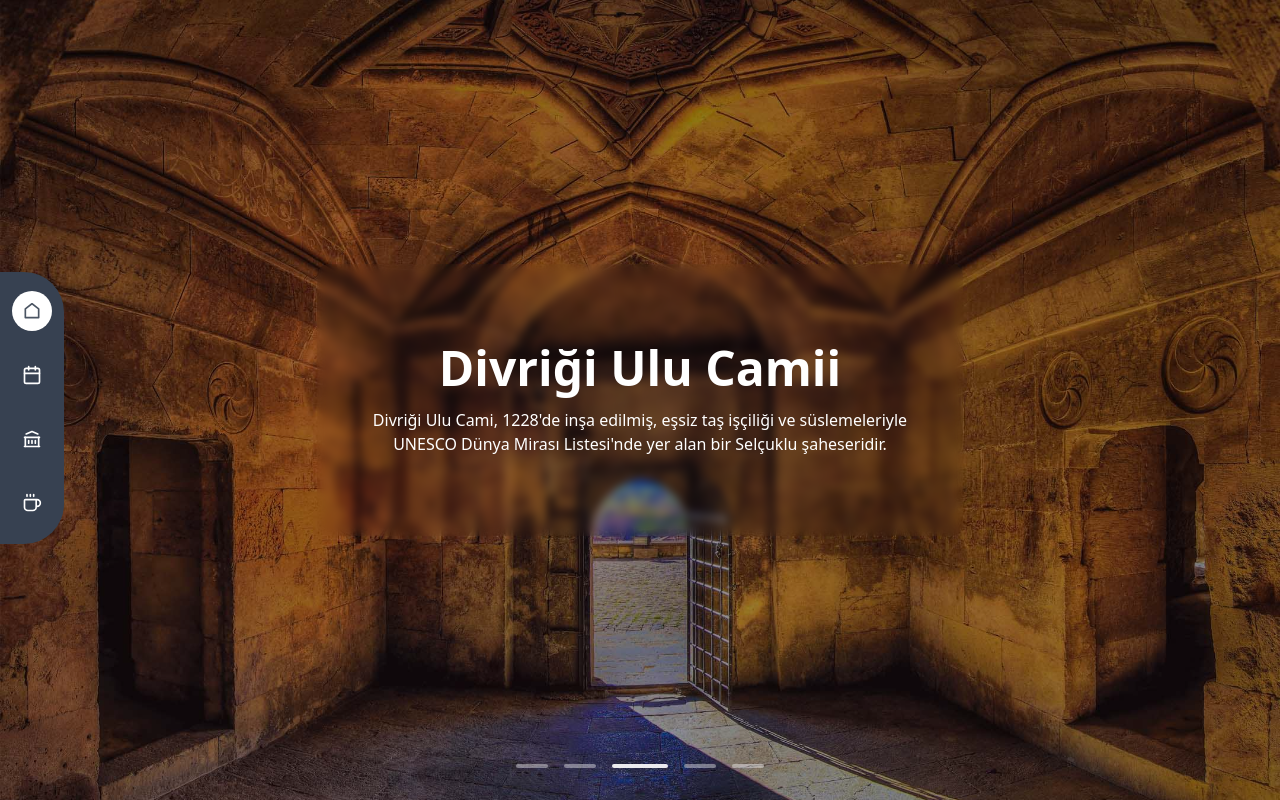
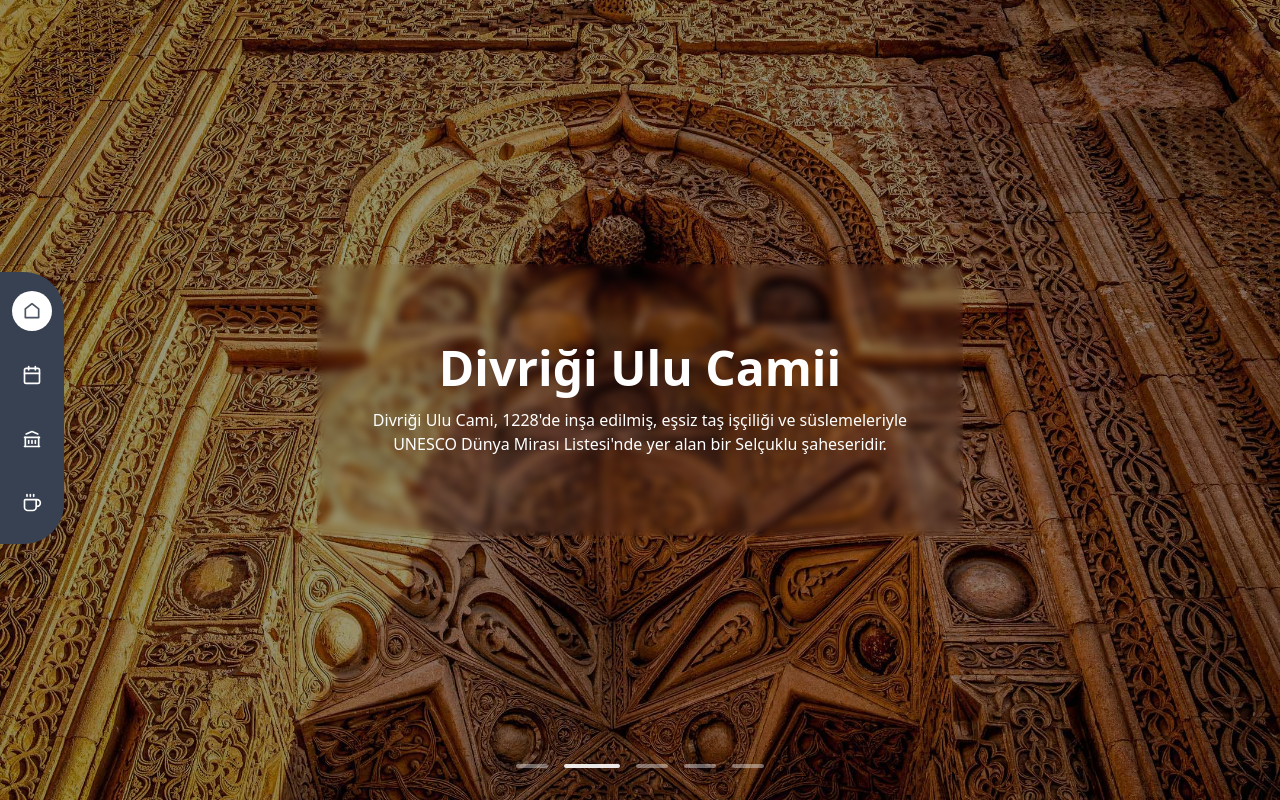
Before and after one commit to mustafakaracuha/sivas-web, a React (Vite) app: page / in a window 1280 px wide. Built offline with nearby package versions, Linux system fonts and the light colour scheme; the HTML template or start-up script is replaced by a standard one.

Commit message:
edit home

```diff
--- a/src/pages/home/index.jsx
+++ b/src/pages/home/index.jsx
@@ -13,7 +13,7 @@ function Index() {
     useEffect(() => {
         const interval = setInterval(() => {
             setCurrentImage((prev) => (prev + 1) % images.length);
-        }, 2500);
+        }, 3000);
 
         return () => clearInterval(interval);
     }, []);
```
